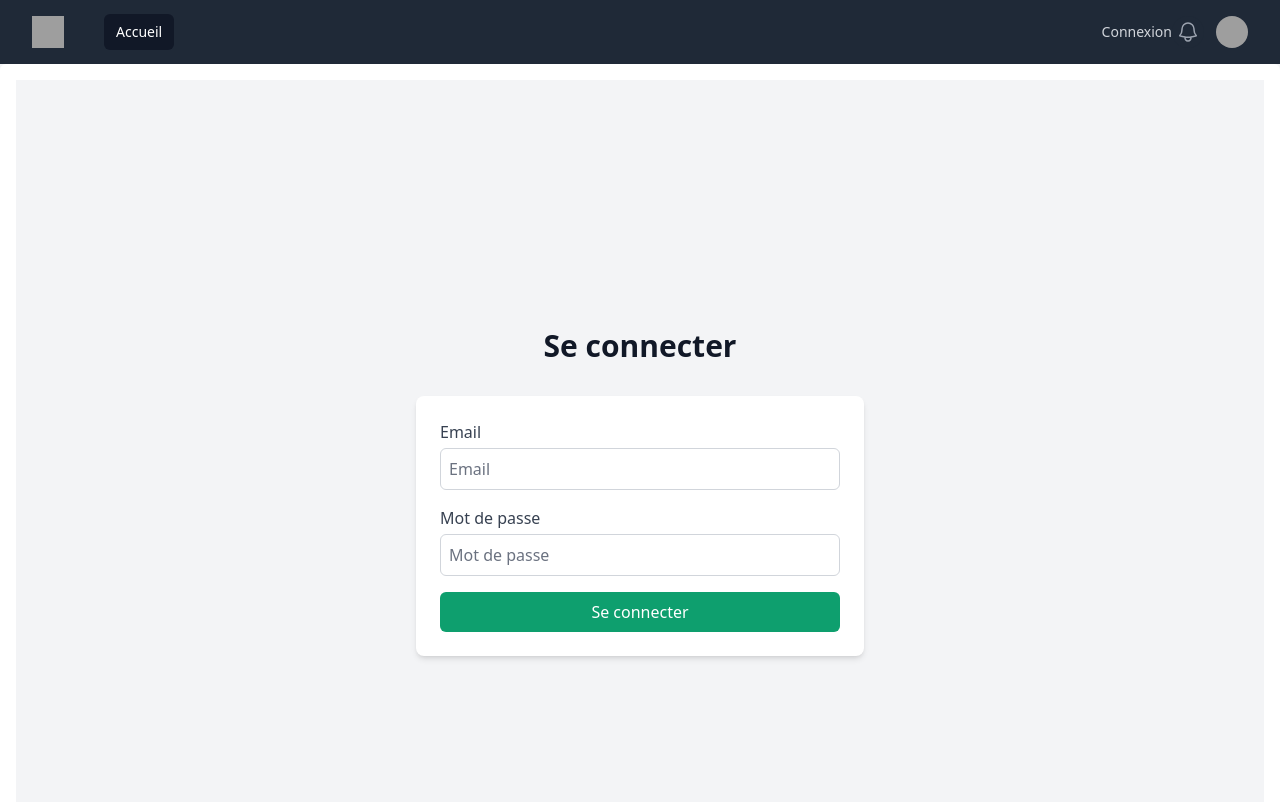
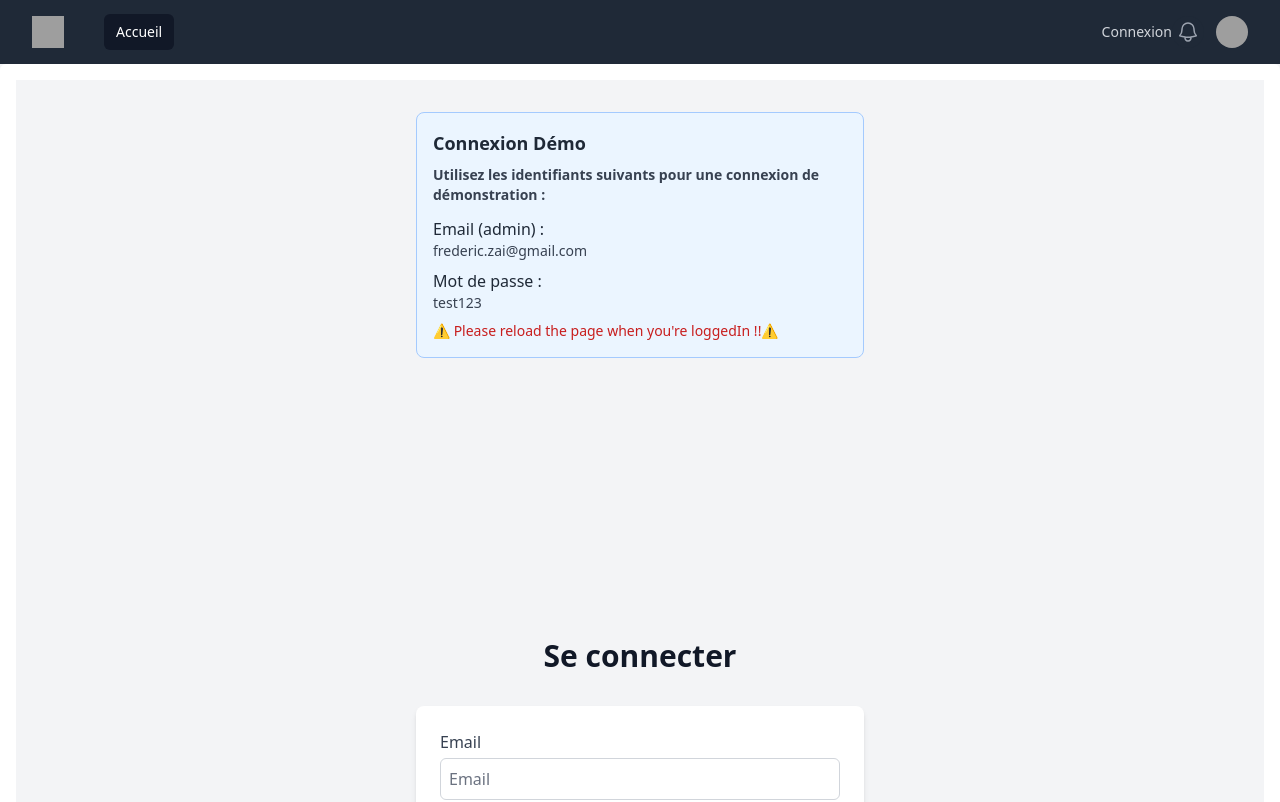
Before and after one commit to ipssi-rodolphe/mern-sport-league-front, a React (Vite) app: page /login in a window 1280 px wide. Shown: the top 802 px of the page. Built offline with nearby package versions, Linux system fonts and the light colour scheme; grey boxes are pictures that could not be loaded.

Commit message:
all fred 3

```diff
--- a/src/pages/Auth/Login.tsx
+++ b/src/pages/Auth/Login.tsx
@@ -5,15 +5,31 @@ const LoginPage: React.FC = () => {
   return (
     <div className="min-h-screen flex items-center justify-center bg-gray-100">
       <div className="max-w-md w-full space-y-8">
-        {/* <h2 className="mt-6 text-center text-3xl font-extrabold text-gray-900">
-          Se connecter
-        </h2> */}
+          {/* Demo Login Information Section */}
+          <div className="mt-8 bg-blue-50 border border-blue-300 rounded-lg p-4">
+          <h3 className="text-lg font-semibold text-gray-800">
+            Connexion Démo
+          </h3>
+          <p className="text-sm text-gray-700 font-semibold mt-2">
+            Utilisez les identifiants suivants pour une connexion de démonstration :
+          </p>
+          <div className="mt-3">
+            <p className="font-medium text-gray-800">Email (admin) :</p>
+            <p className="text-sm text-gray-700 mb-2">frederic.zai@gmail.com</p>
+            <p className="font-medium text-gray-800">Mot de passe :</p>
+            <p className="text-sm text-gray-700">test123</p>
+          </div>
+          <p className="text-sm text-red-700 mt-2">
+          ⚠️ Please reload the page when you're loggedIn !!⚠️
+          </p>
+        </div>
         <Login />
-        <div className="text-center mt-4">
+        <div className="text-center ">
           <a href="/register" className="text-blue-500 hover:underline">
             Vous n'avez pas de compte ? Créez-en un
           </a>
         </div>
+
       </div>
     </div>
   );
--- a/src/pages/Home.tsx
+++ b/src/pages/Home.tsx
@@ -15,7 +15,7 @@ const Home: React.FC = () => {
   const [filteredProducts, setFilteredProducts] = useState<Product[]>([]);
   const [selectedCategory, setSelectedCategory] = useState<string | null>(null);
 
-  // Fonction pour récupérer les catégories à partir de l'API
+  // Function to fetch categories from the API
   const fetchCategories = async () => {
     try {
       const data = await getCategories();
@@ -25,21 +25,21 @@ const Home: React.FC = () => {
     }
   };
 
-  // Fonction pour récupérer les produits à partir de l'API
+  // Function to fetch products from the API
   const fetchProducts = async (categoryId?: string) => {
     try {
       const data = await getProducts({ category: categoryId });
       setProducts(data);
-      setFilteredProducts(data); // Initialiser les produits filtrés avec tous les produits
+      setFilteredProducts(data);
     } catch (error) {
       console.error("Erreur lors de la récupération des produits", error);
     }
   };
 
-  // Filtrer les produits par catégorie sélectionnée
+  // Handle category click to filter products
   const handleCategoryClick = (categoryId: string) => {
     setSelectedCategory(categoryId);
-    fetchProducts(categoryId); // Récupérer les produits filtrés par catégorie depuis l'API
+    fetchProducts(categoryId);
   };
 
   useEffect(() => {
@@ -48,23 +48,34 @@ const Home: React.FC = () => {
   }, []);
 
   return (
-    <div className="bg-gray-50 py-24 sm:py-32">
-      <div className="mx-auto max-w-2xl px-6 lg:max-w-7xl lg:px-8">
-        <h2 className="text-center text-base font-semibold text-indigo-600">
-          Bienvenue à notre boulangerie
-        </h2>
-        <p className="mx-auto mt-2 max-w-lg text-balance text-center text-4xl font-semibold tracking-tight text-gray-950 sm:text-5xl">
-          Découvrez nos délicieuses catégories de produits
-        </p>
+    <div className="bg-gray-50 w-full">
+      {/* Banner Section */}
+      <div
+        className="relative w-full bg-cover bg-center h-96 flex items-center justify-center"
+        style={{
+          backgroundImage:
+            "url('https://images.pexels.com/photos/848618/pexels-photo-848618.jpeg?auto=compress&cs=tinysrgb&w=1260&h=750&dpr=1')",
+        }}
+      >
+        <div className="absolute inset-0 bg-black opacity-50"></div>
+        <div className="relative text-center text-white z-10">
+          <h1 className="text-4xl font-bold sm:text-5xl">Sports League</h1>
+          <p className="mt-4 text-xl sm:text-2xl">
+            Louez en toute simplicité vos équipements sportifs
+          </p>
+        </div>
+      </div>
 
-        {/* Affichage des catégories */}
-        <div className="mt-10 grid gap-4 sm:mt-16 lg:grid-cols-3 lg:grid-rows-2">
+      {/* Categories and Products Section */}
+      <div className="mx-auto max-w-2xl px-6 lg:max-w-7xl lg:px-8 mt-10">
+        {/* Display Categories */}
+        <div className="grid gap-4 sm:mt-16 lg:grid-cols-3 lg:grid-rows-2">
           {categories.map((category) => (
             <div
               key={category._id}
               onClick={() => handleCategoryClick(category._id)}
               className={`relative cursor-pointer bg-white rounded-lg shadow hover:shadow-lg transition-shadow ${
-                selectedCategory === category._id ? "border-2 border-indigo-600" : ""
+                selectedCategory === category._id ? "border-indigo-600" : ""
               }`}
             >
               <div className="absolute inset-0 rounded-lg"></div>
@@ -80,7 +91,7 @@ const Home: React.FC = () => {
           ))}
         </div>
 
-        {/* Affichage des produits sous forme de cartes */}
+        {/* Display Products as Cards */}
         <h2 className="text-center text-base font-semibold text-indigo-600 mt-16">
           Nos produits
         </h2>
@@ -90,6 +101,11 @@ const Home: React.FC = () => {
               key={product._id}
               className="relative bg-white rounded-lg shadow-md overflow-hidden"
             >
+              <img
+                src="https://images.pexels.com/photos/1103829/pexels-photo-1103829.jpeg?auto=compress&cs=tinysrgb&w=1260&h=750&dpr=1"
+                alt="Product"
+                className="h-48 w-full object-cover"
+              />
               <div className="p-6">
                 <h3 className="text-lg font-semibold text-gray-900">
                   {product.name}
--- a/src/pages/ProductsPage.tsx
+++ b/src/pages/ProductsPage.tsx
@@ -11,7 +11,6 @@ import AddProduct from "../components/AddProduct";
 import MessageModal from "../components/MessageModal";
 import ProductList from "../components/ProductList";
 import { Product } from "../types/Product";
-import CategoryManager from "../components/Category/Categorymanager";
 
 const ProductsPage: React.FC = () => {
   const [products, setProducts] = useState<Product[]>([]);
```
